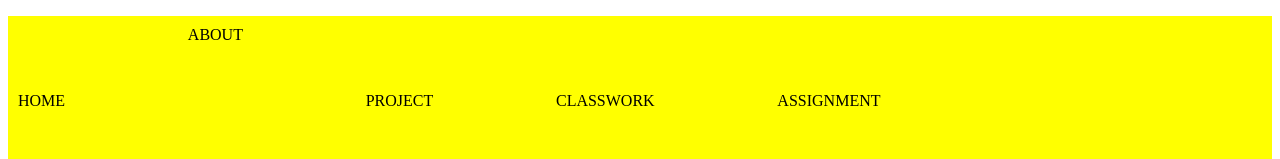
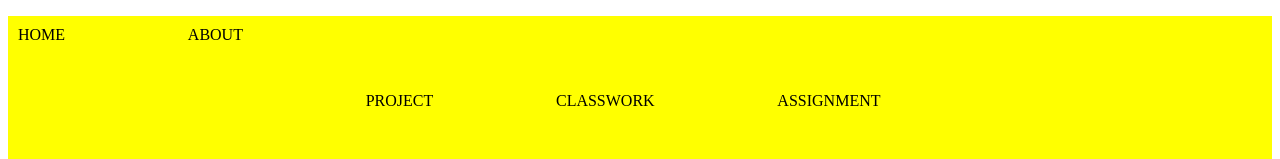
Before and after one commit to chinwaneti/6b2, a plain HTML site: page html/container.html in a window 1280 px wide. Shown: the top 159 px of the page. Drawn offline with Linux system fonts and the light colour scheme.

Commit message:
feat:add files

```diff
--- a/html/container.css
+++ b/html/container.css
@@ -9,7 +9,7 @@ nav ul {
     padding: 10px;
 }
 
-nav ul li:nth-of-type(4n+2) {
+nav ul li:nth-of-type(-1n+2) {
     align-self: flex-start;
     border: 1px;
     border-color: black;
```
Also changed, not shown: html/container.html (+0 -2 lines).
